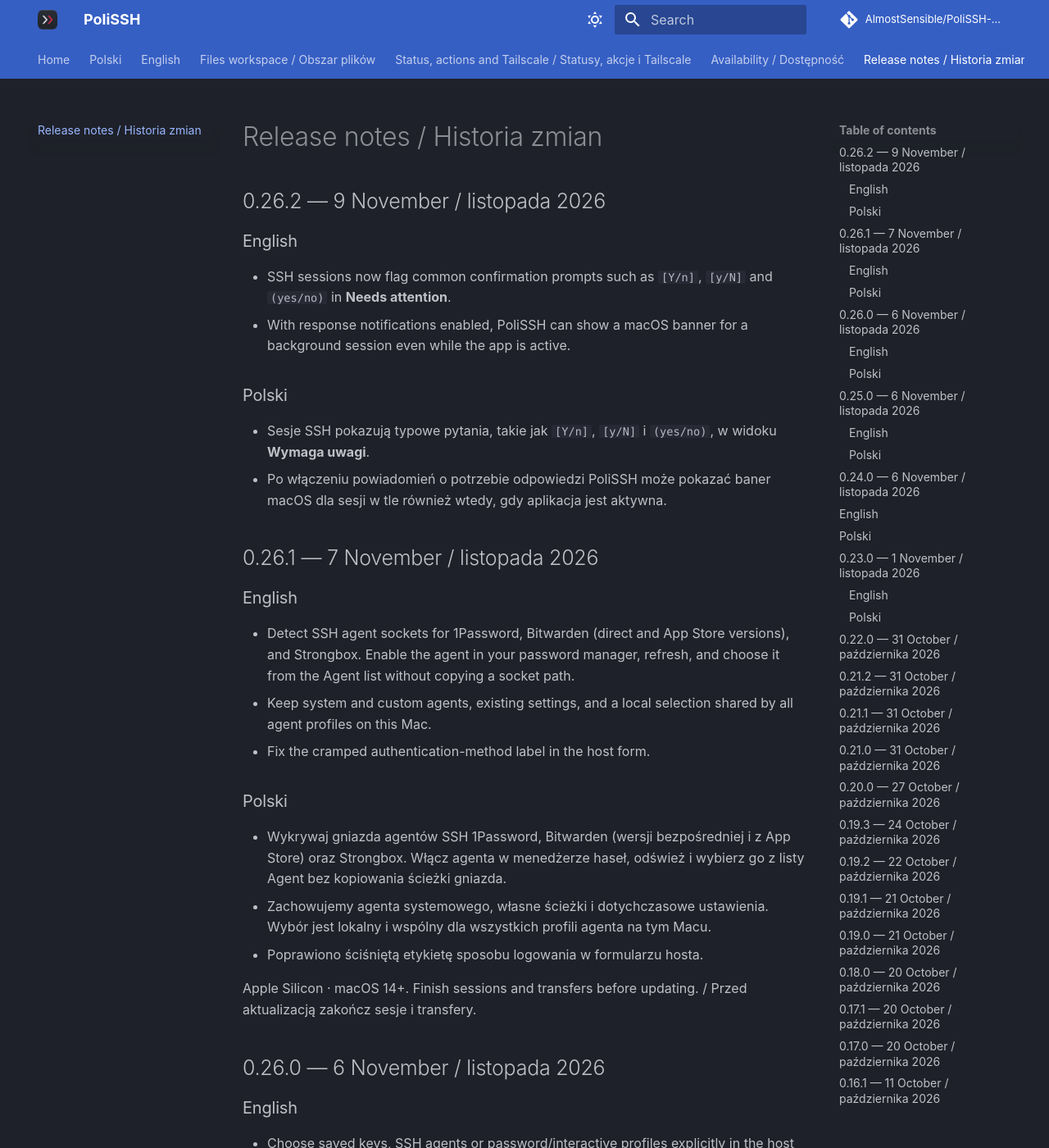
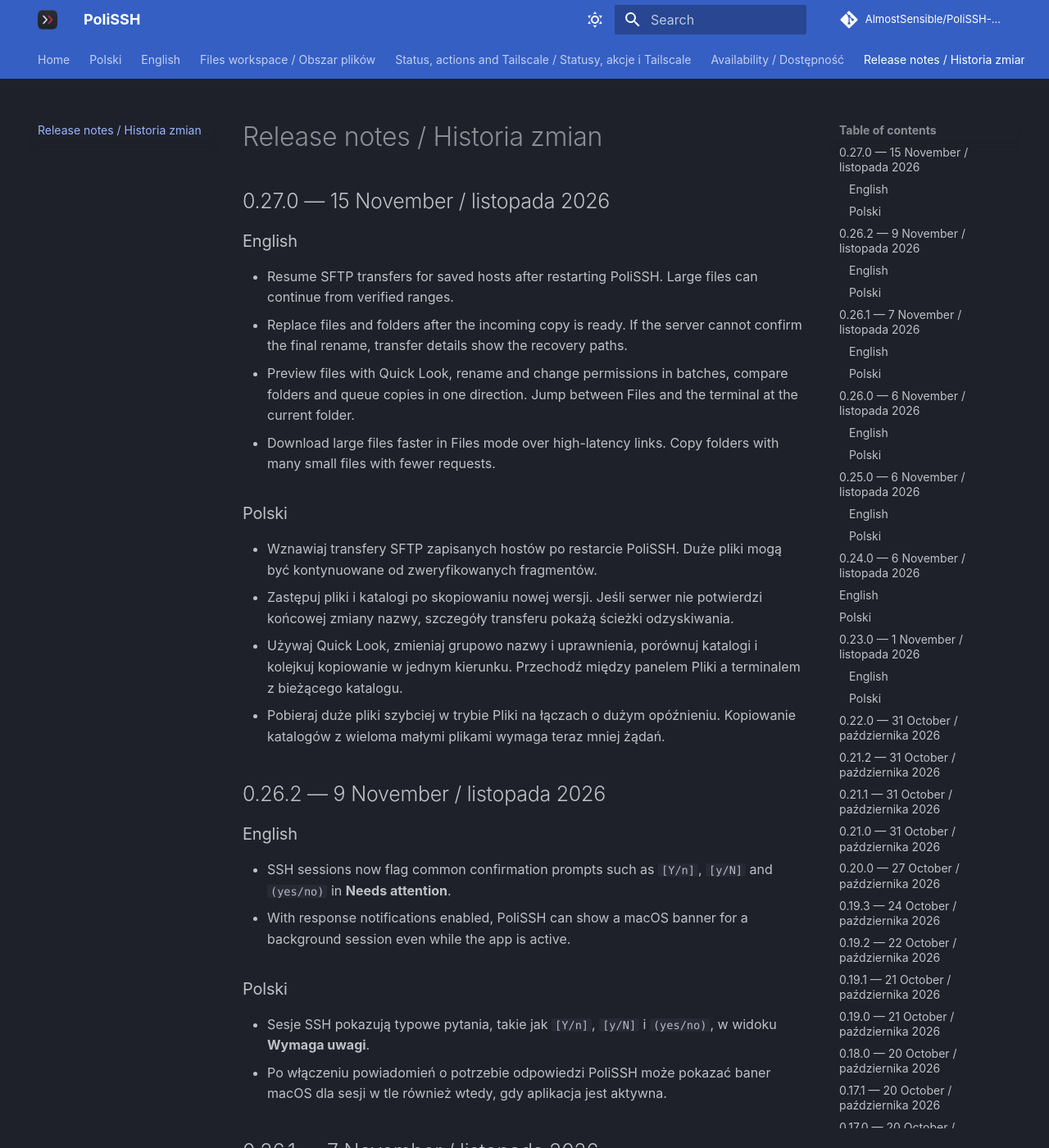
Before and after one commit to AlmostSensible/PoliSSH-docs, an MkDocs documentation site: the page built from docs/releases.md, in a window 1280 px wide and 1400 px high. Shown: the whole window at 82% size. Built offline with MkDocs 1.6.1 and Material for MkDocs 9.7.7, drawn with Linux system fonts in a browser that asks for light colours; comment, search, counter and statistics services are not loaded.

Commit message:
Document the PoliSSH 0.27.0 release

```diff
--- a/docs/releases.md
+++ b/docs/releases.md
@@ -1,4 +1,20 @@
 # Release notes / Historia zmian
+
+## 0.27.0 — 15 November / listopada 2026
+
+### English
+
+- Resume SFTP transfers for saved hosts after restarting PoliSSH. Large files can continue from verified ranges.
+- Replace files and folders after the incoming copy is ready. If the server cannot confirm the final rename, transfer details show the recovery paths.
+- Preview files with Quick Look, rename and change permissions in batches, compare folders and queue copies in one direction. Jump between Files and the terminal at the current folder.
+- Download large files faster in Files mode over high-latency links. Copy folders with many small files with fewer requests.
+
+### Polski
+
+- Wznawiaj transfery SFTP zapisanych hostów po restarcie PoliSSH. Duże pliki mogą być kontynuowane od zweryfikowanych fragmentów.
+- Zastępuj pliki i katalogi po skopiowaniu nowej wersji. Jeśli serwer nie potwierdzi końcowej zmiany nazwy, szczegóły transferu pokażą ścieżki odzyskiwania.
+- Używaj Quick Look, zmieniaj grupowo nazwy i uprawnienia, porównuj katalogi i kolejkuj kopiowanie w jednym kierunku. Przechodź między panelem Pliki a terminalem z bieżącego katalogu.
+- Pobieraj duże pliki szybciej w trybie Pliki na łączach o dużym opóźnieniu. Kopiowanie katalogów z wieloma małymi plikami wymaga teraz mniej żądań.
 
 ## 0.26.2 — 9 November / listopada 2026
 
```
Also changed, not shown: docs/index.md (+1 -1 lines), docs/status.md (+9 -3 lines).
